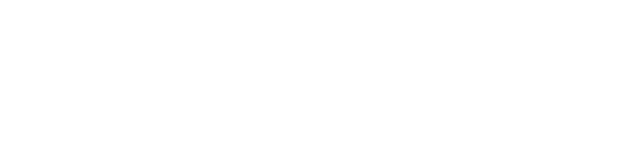
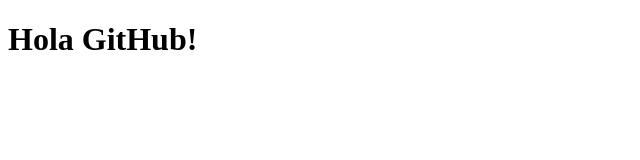
Before and after one commit to lordtiva/claseGitComision168, a plain HTML site: page index.html in a window 1280 px wide. Shown: the whole page, without its empty margins (0-640 px from the left). Drawn offline with Linux system fonts and the light colour scheme.

Commit message:
agregue H1

```diff
--- a/index.html
+++ b/index.html
@@ -7,6 +7,6 @@
     <title>Document</title>
 </head>
 <body>
-
+    <h1>Hola GitHub!</h1>
 </body>
 </html>
```
